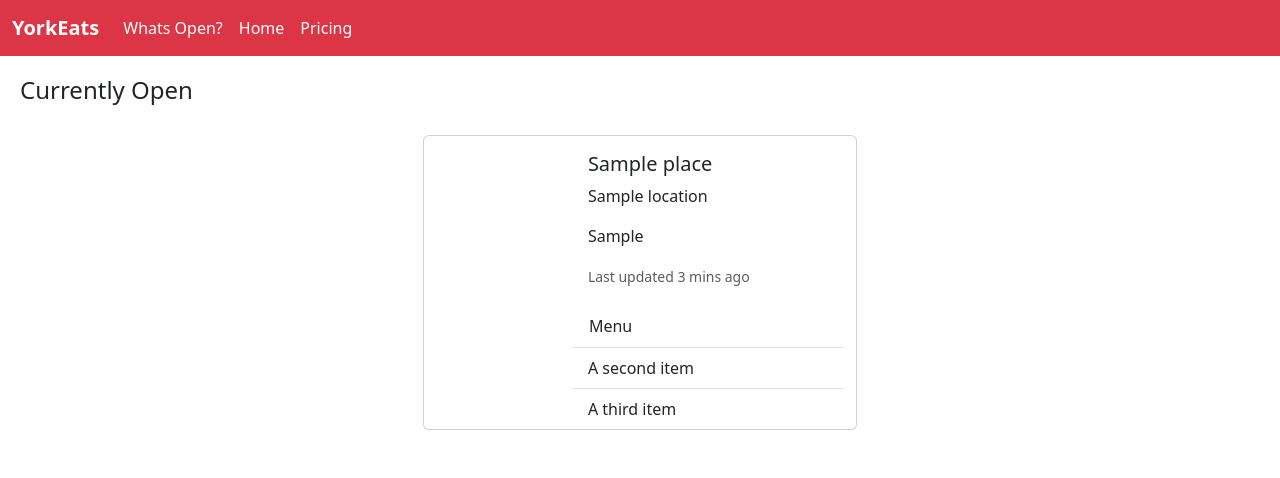
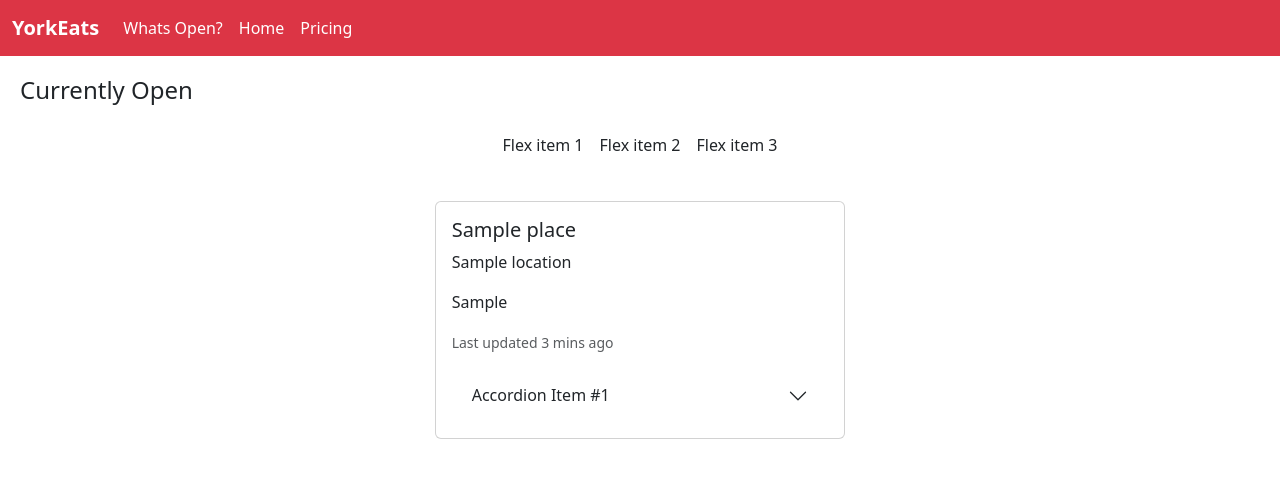
Before and after one commit to sean-pj/YorkEats, a Django app: template YorkEats/templates/YorkEats/index.html in a window 1280 px wide. Shown: the top 478 px of the page. Run offline with Django 5.2, Linux system fonts and the light colour scheme; the template is opened without the code that fills it: most values are stand-ins (such as "Sample title", 1, 10 or a date in 2020); data that the repository does not hold is empty.

Commit message:
Layout changes

```diff
--- a/YorkEats/static/styles.css
+++ b/YorkEats/static/styles.css
@@ -3,5 +3,5 @@ h4 {
 }
 
 #table > div {
-    margin: 10px;
+    margin-bottom: 10px;
 }
--- a/YorkEats/templates/YorkEats/index.html
+++ b/YorkEats/templates/YorkEats/index.html
@@ -2,41 +2,44 @@
 
 {% block body %}
     <h4>Currently Open</h4>
-
-    <div id="table" class="row row-cols-lg-3 justify-content-center">
+    <div class="d-flex flex-row mb-3 justify-content-center">
+      <div class="p-2">Flex item 1</div>
+      <div class="p-2">Flex item 2</div>
+      <div class="p-2">Flex item 3</div>
+    </div>
+    <div class="row row-cols-3 justify-content-center">
         {% for Place in Places %}
-        <div class="card mb-3 col" style="max-width: 540px;">
-            <div class="row g-0">
-              <div class="col-md-4">
-                <!-- <img src="..." class="img-fluid rounded-start" alt="..."> -->
-              </div>
-              <div class="col-md-8">
+        <div class="col" style="max-width: 500px; margin: 20px;">
+          <div class="card">
             <div class="card-body">
               <h5 class="card-title">{{Place.name}}</h5>
               <p class="card-text">{{Place.location}}</p>
               <p class="card-text">{{Place.menu_offering}}</p>
               <p class="card-text"><small class="text-body-secondary">Last updated 3 mins ago</small></p>
-                </div>
-                <ul class="list-group list-group-flush">
-                  <li class="list-group-item">
-                    <button class="btn" style="padding: 0px;" data-bs-toggle="collapse" data-bs-target="#thing">Menu</button>
-
-                    <div class="collapse collapse-horizontal" id="thing">
-                      <div class="card card-body" style="width: 300px;">
-                        {% for key, value in Place.opening_days.items %}
-                        {{key}} - {{value}}
+              <div class="accordion accordion-flush">
+                <div class="accordion-item">
+                  <h2 class="accordion-header">
+                    <button class="accordion-button collapsed" type="button" data-bs-toggle="collapse" data-bs-target="#{{Place.id}}">
+                      Accordion Item #1
+                    </button>
+                  </h2>
+                  <div id="{{Place.id}}" class="accordion-collapse collapse">
+                    <div class="accordion-body">
+                      {% for day, hours in Place.opening_days.items %}
+                      {% if day == day_of_week %}
+                      <span style="font-weight: bold; color: green;">{{day}} - {{hours}}</span>
+                      {% else %}
+                      {{day}} - {{hours}}
+                      {% endif %}
                       <br>
                       {% endfor %}
                     </div>
                   </div>
-
-                  </li>
-                  <li class="list-group-item">A second item</li>
-                  <li class="list-group-item">A third item</li>
-                </ul>
                 </div>
               </div>
             </div>
+
+          </div>
+        </div>
         {% endfor %}
-    </div>
 {% endblock %}
```
Also changed, not shown: YorkEats/views.py (+2 -12 lines). Lines whose indentation alone changed are shown as unchanged.
